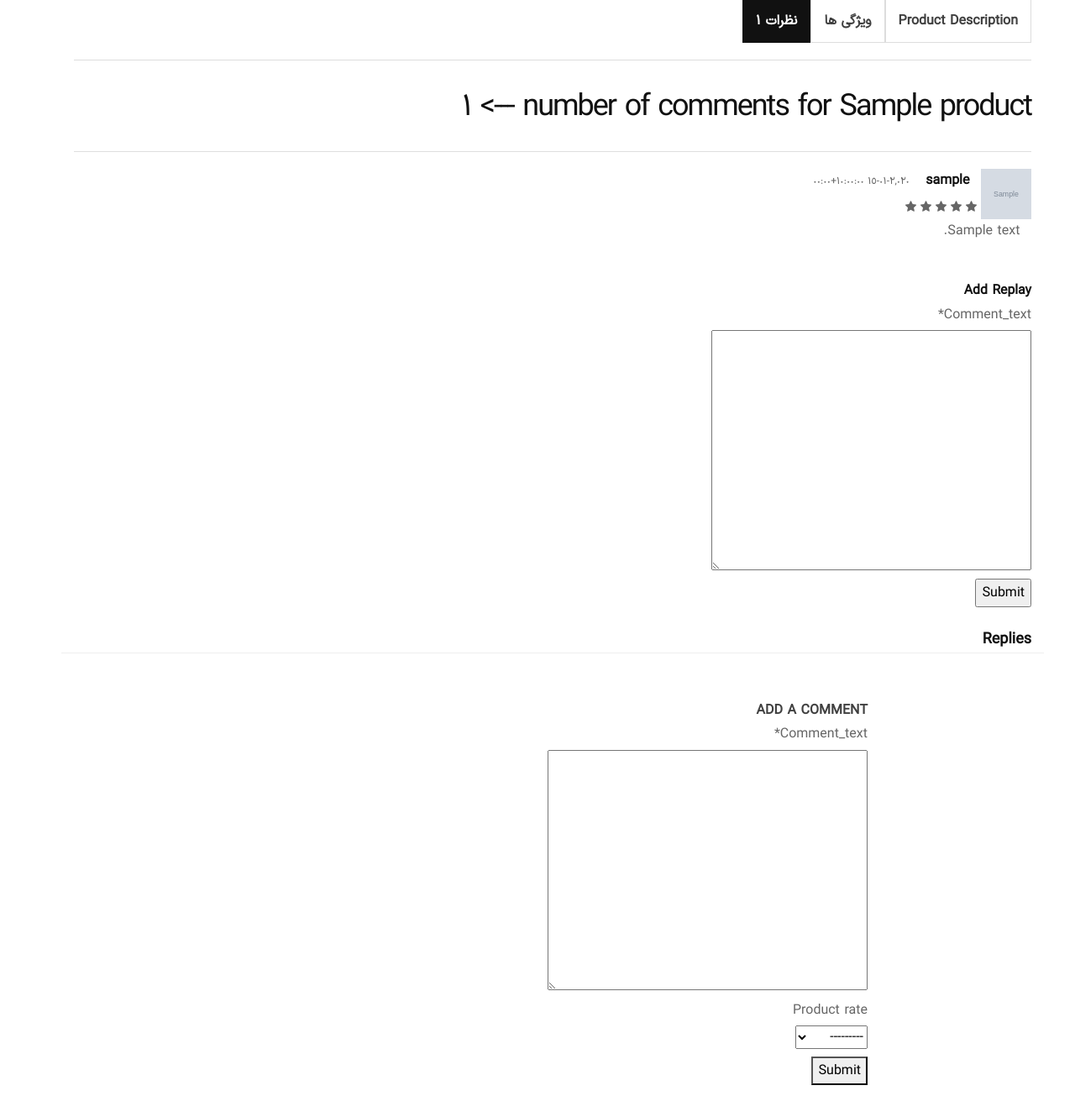
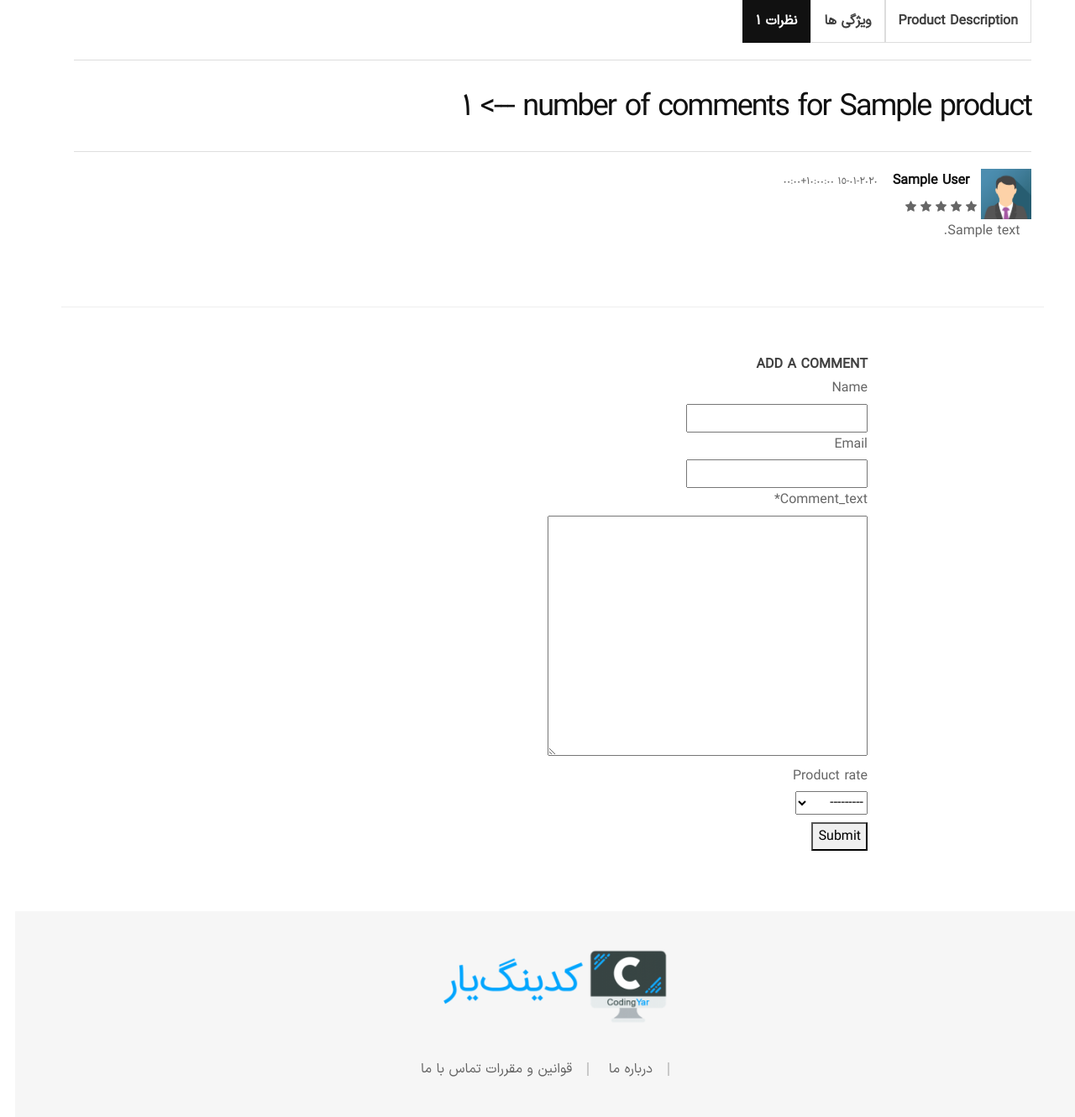
Before and after one commit to shahdin-sh/Django_Ecommerce_Website, a Django app: page /products/1 in a window 1280 px wide, after a click that opens the changed part. Shown: the part 888-2218 px from the top of the page at 84% size. Run offline with Django 4.2, Linux system fonts and the light colour scheme; tables that the repository leaves empty hold one stand-in row (values such as "Sample post"); grey boxes marked "Sample" are stand-in pictures; some libraries are stand-ins or nearby versions; some web fonts are replaced.

Commit message:
split comment section and add guest_comment_section

```diff
--- a/accounts/views.py
+++ b/accounts/views.py
@@ -19,6 +19,8 @@ def signup_view(request):
         user = authenticate(username=username, password=password)
         # login() method takes an HttpRequest object and a User object and saves the user’s ID in the session
         login(request, user)
+        # clear guest session except for shopping cart session
+        request.session['guest_data'].clear()
         return redirect('homepage')
     else:
         form = SignupForm()
--- a/cart/cart.py
+++ b/cart/cart.py
@@ -11,7 +11,6 @@ class ShoppingCart:
         if not shopping_cart:
             # getting cart info from this dic below
             self.session['shopping_cart'] = {}
-
         self.shopping_cart = self.session['shopping_cart']
 
     def add_to_cart(self, product, quantity=1, replace_current_quantity=False):
--- a/cart/views.py
+++ b/cart/views.py
@@ -42,9 +42,6 @@ def add_to_cart_view(request, product_id):
             elif not cleaned_data['inplace']:
                 messages.success(request, 'this product added to your cart successfully')
             # check if quantity of product is bigger than a number of products in database
-            if cleaned_data['quantity'] > product.number_of_products:
-                messages.warning(request, f"the quantity that you've choose is unavaliable, you can't choose higher "
-                                          f"than {product.number_of_products}")
         return redirect('cart:shopping_cart_view')
 
 
--- a/config/settings.py
+++ b/config/settings.py
@@ -183,7 +183,6 @@ CKEDITOR_UPLOAD_PATH = "uploads/"
 CKEDITOR_CONFIGS = {
     'default': {
         'toolbar': None,
-        'width': 300,
     },
 }
 
--- a/product/admin.py
+++ b/product/admin.py
@@ -40,7 +40,8 @@ class ProductAdmin(admin.ModelAdmin):
 
 
 class ProductCommentsAdmin(admin.ModelAdmin):
-    list_display = ['replay_or_comment', 'user', 'text', 'datetime_created', 'is_active', 'parent', 'rate', 'product']
+    list_display = ['replay_or_comment', 'user', 'text', 'datetime_created', 'is_active',
+                    'parent', 'rate', 'product', 'name', 'email']
 
     def replay_or_comment(self, obj):
         if not obj.parent:
--- a/product/forms.py
+++ b/product/forms.py
@@ -1,5 +1,7 @@
 from .models import UserComments
 from django import forms
+from accounts.models import CustomUserModel
+from django.contrib import messages
 
 
 class UserCommentsForm(forms.ModelForm):
@@ -10,3 +12,22 @@ class UserCommentsForm(forms.ModelForm):
     def __init__(self, *args, **kwargs):
         super(UserCommentsForm, self).__init__(*args, **kwargs)
         self.fields['rate'].required = False
+
+
+class GuestCommentForm(forms.ModelForm):
+    class Meta:
+        model = UserComments
+        fields = ['name', 'email', 'text', 'rate']
+
+    # def __init__(self, request, *args, **kwargs):
+    #     super(GuestCommentForm, self).__init__(*args, **kwargs)
+    #     if self.fields['name'] and self.fields['email'] in request.session['guest_data']:
+    #         self.fields['name'].initial = request.session['guest_data']['name']
+    #         self.fields['email'].initial = request.session['guest_data']['email']
+
+    def clean_email(self):
+        email = self.cleaned_data.get('email')
+        if CustomUserModel.objects.filter(email__iexact=email).exists():
+            raise forms.ValidationError('this email has been given before')
+        else:
+            return email
--- a/product/templates/product/product_detail_view.html
+++ b/product/templates/product/product_detail_view.html
@@ -72,7 +72,7 @@
                                 <div class="tab-content product-data-tab__content" id="product-tabContent">
                                     <div class="tab-pane fade show active" id="nav-description" role="tabpanel" aria-labelledby="nav-description-tab">
                                         <div class="product-description text-justify">
-                                            <p>{{ product_detail.product_description }}</p>
+                                            <p>{{ product_detail.product_description|safe }}</p>
                                         </div>
                                     </div>
                                     <div class="tab-pane text-right" id="nav-info" role="tabpanel" aria-labelledby="nav-info-tab">
@@ -109,11 +109,23 @@
                                                         <div class="review__container">
                                                             <div class="review__text">
                                                                 <div class="d-flex flex-sm-row flex-row">
-                                                                    <img src="{{ comment.user.profile_avatar.url }}" alt="Review Avatar" class="review__avatar">
+                                                                     {% if user.is_authenticated %}
+                                                                        <img src="{{ comment.user.profile_avatar.url }}"
+                                                                             alt="User Avatar" class="review__avatar">
+                                                                     {% else %}
+                                                                          <img src="default/img_avatar.png"
+                                                                             alt="Guest Avatar" class="review__avatar">
+                                                                     {% endif %}
                                                                     <div>
                                                                         <div class="review__meta" dir="ltr">
-                                                                             <span class="review__published-date">{{ comment.datetime_created|to_jalali:'%Y/%m/%d'|intcomma:False|translate_number }}</span>
+                                                                             <span class="review__published-date">
+                                                                                 {{ comment.datetime_created|to_jalali:'%Y/%m/%d'|translate_number }}
+                                                                             </span>
+                                                                            {% if user.is_authenticated %}
                                                                                 <strong class="review__author px-4">{{ comment.user.username }}</strong>
+                                                                            {% else %}
+                                                                                 <strong class="review__author px-4">{{ comment.name }}</strong>
+                                                                            {% endif %}
                                                                         </div>
                                                                           {% if comment in user.comments.all %}
                                                                             <span>
@@ -159,6 +171,7 @@
                                                         </div>
                                                     </li>
                                                     <br>
+                                                    {% if user.is_authenticated %}
                                                         <h3>{% translate 'Add Replay' %}</h3>
                                                          <form action="" method="post">
                                                              {% csrf_token %}
@@ -167,7 +180,9 @@
                                                             <input type="hidden" name="parent_id" value="{{ comment.id }}">
                                                             <input type="submit" value="{% translate 'Submit' %}">
                                                          </form>
+                                                    {% endif %}
                                                     <br>
+                                                    {% if comment.replies.all.exists %}
                                                         <h2>{% translate 'Replies' %}</h2>
                                                         {% for replay in comment.replies.all %}
                                                         <div class="d-flex flex-sm-row flex-row">
@@ -176,7 +191,7 @@
                                                                 <div class="review__meta">
                                                                     <strong class="review__author px-4">{{ replay.user.username }}</strong>
                                                                     <span class="review__dash">-</span>
-                                                                <span class="review__published-date">{{ replay.datetime_created|to_jalali:'%Y/%m/%d'|intcomma:False|translate_number }}</span>
+                                                                    <span class="review__published-date">{{ replay.datetime_created|to_jalali:'%Y/%m/%d'|translate_number }}</span>
                                                                 </div>
                                                             </div>
                                                         </div>
@@ -184,6 +199,7 @@
                                                             {{ replay.text }}
                                                         </p>
                                                         {% endfor %}
+                                                    {% endif %}
                                                 {% endfor %}
                                             </ul>
                                             <div class="review-form-wrapper">
@@ -192,12 +208,25 @@
                                                     <div class="col-lg-8 m-auto">
                                                         <span class="reply-title pull-right">{% translate 'Add a Comment' %}</span>
                                                         <br>
-                                                        <form action="" class="form text-right" method="post">
+                                                        {% if user.is_authenticated %}
+                                                            <form action=""
+                                                                  class="form text-right" method="post">
                                                                 {% csrf_token %}
                                                                 {{ comment_form|crispy }}
                                                                   <button type="submit" value="yes"
-                                                                onclick="this.disabled=true;this.form.submit();" class="mt-3">{% translate 'Submit' %}</button>
+                                                                    onclick="this.disabled=true;this.form.submit();"
+                                                                          class="mt-3">{% translate 'Submit' %}</button>
                                                             </form>
+                                                        {% else %}
+                                                            <form action="{% url 'guest_comment_system' product_detail.id %}"
+                                                              class="form text-right" method="post">
+                                                                {% csrf_token %}
+                                                                {{ guest_comment_form|crispy }}
+                                                                  <button type="submit" value="yes"
+                                                                    onclick="this.disabled=true;this.form.submit();"
+                                                                          class="mt-3">{% translate 'Submit' %}</button>
+                                                            </form>
+                                                        {% endif %}
                                                     </div>
                                                 </div>
                                             </div>
--- a/product/templates/product/products_list_view.html
+++ b/product/templates/product/products_list_view.html
@@ -1,6 +1,7 @@
 {% extends '_base.html' %}
 {% load i18n %}
 {% load english_to_persian_translate_tags %}
+{% load humanize %}
 
 {% block content %}
     <body>
@@ -70,7 +71,7 @@
                                                                 <a href="{{ product.get_absolute_url }}">{{ product.product_title }}</a>
                                                             </h3>
                                                             <div class="product-price-wrapper mb--30">
-                                                                <span class="money">{{ product.product_price|translate_number }} تومان</span>
+                                                                <span class="money">{{ product.product_price|intcomma:False|translate_number }} تومان</span>
                                                             </div>
                                                             <div class="product-price-wrapper mb--30">
                                                                 <span class="money">{{ product.product_classification }}</span>
--- a/product/urls.py
+++ b/product/urls.py
@@ -4,6 +4,7 @@ from .views import *
 urlpatterns = [
     path('', products_list_view, name='products_list_view'),
     path('<int:pk>', product_detail_view, name='product_detail_view'),
+    path('<int:pk>/guest_comments', comment_system_for_guests, name='guest_comment_system'),
     path('<int:pk>/edit_comment/<int:comment_id>', edit_use_comments, name='edit_user_comments'),
     path('<int:pk>/delete_comment/<int:comment_id>', delete_user_comments, name='delete_user_comments'),
     path('<int:pk>/like_product', user_likes_on_products, name='user_likes_on_product'),
--- a/product/views.py
+++ b/product/views.py
@@ -1,12 +1,15 @@
 from django.shortcuts import render, redirect, get_object_or_404, HttpResponseRedirect
 from .models import Product, UserComments
 from django.core.paginator import Paginator
-from .forms import UserCommentsForm
+from .forms import UserCommentsForm, GuestCommentForm
 from django.contrib import messages
 from django.utils.translation import gettext as _
 from django.http import Http404
 from cart.forms import AddToCartProductForm
 from cart.cart import ShoppingCart
+from django.views.decorators.http import require_POST
+
+
 
 
 def products_list_view(request):
@@ -23,13 +26,13 @@ def products_list_view(request):
 
 
 def product_detail_view(request, pk):
+    print(request.session.values())
     products = Product.product_manager.all()
     product_detail = get_object_or_404(products, pk=pk)
-    comments = UserComments.custom_comment_manager.all().order_by('-datetime_created')
-    # comment section for user started
+    comments = UserComments.custom_comment_manager.filter(product_id=pk).order_by('-datetime_created')
+    # comment section for user start
     if request.method == 'POST':
         comment_form = UserCommentsForm(request.POST)
-
         if comment_form.is_valid():
             # Replay section
             parent_obj = None
@@ -49,30 +52,58 @@ def product_detail_view(request, pk):
                     # assign parent_obj to replay comment
                     replay_comment.parent = parent_obj
             # End of replay section
-            new_comment = comment_form.save(commit=False)
-            new_comment.product = product_detail
-            new_comment.user = request.user
-            new_comment.save()
+            new_user_comment = comment_form.save(commit=False)
+            new_user_comment.product = product_detail
+            new_user_comment.user = request.user
+            new_user_comment.save()
             messages.success(request, _('your comment saved successfully'))
             return redirect('product_detail_view', pk=pk)
-
     else:
         comment_form = UserCommentsForm()
-    # end of comment section
-    # check if this product is in the shopping cart or not
+    try:
+        guest_comment_form = GuestCommentForm(initial={
+                'name': request.session['guest_data']['name'],
+                'email': request.session['guest_data']['email']
+            })
+    except KeyError:
+        guest_comment_form = GuestCommentForm()
+    # check if this product is in the shopping cart or not, defined is in the cart method
     shopping_cart = ShoppingCart(request)
     cart_keys = shopping_cart.shopping_cart.keys()
-    print(cart_keys)
     is_in_the_cart = Product.objects.filter(id__in=cart_keys, pk=pk).exists()
-    # a dic for context
-    dic = {
+    context = {
         'product_detail': product_detail,
         'comment_form': comment_form,
         'comments': comments,
+        # checking if guest data exists
+        'guest_comment_form': guest_comment_form,
         'add_to_cart_form': AddToCartProductForm(request.POST, product_stock=product_detail.number_of_products),
         'is_in_the_cart': is_in_the_cart,
     }
-    return render(request, 'product/product_detail_view.html', dic)
+    return render(request, 'product/product_detail_view.html', context)
+
+
+@require_POST
+def comment_system_for_guests(request, pk):
+    # initializing guest data
+    request.session.get('guest_data')
+    if not request.session.get('guest_data'):
+        request.session['guest_data'] = {}
+    guest_data = request.session['guest_data']
+    product = get_object_or_404(Product.product_manager, pk=pk)
+    if request.method == 'POST':
+        comment_form = GuestCommentForm(request.POST)
+        if comment_form.is_valid():
+            cleaned_data = comment_form.cleaned_data
+            new_comment = comment_form.save(commit=False)
+            guest_data['name'] = cleaned_data['name']
+            guest_data['email'] = cleaned_data['email']
+            guest_data['session_key'] = request.session.session_key
+            request.session.save()
+            print(f'guest_data: {guest_data}')
+            new_comment.product = product
+            new_comment.save()
+            return redirect('product_detail_view', pk=pk)
 
 
 def edit_use_comments(request, pk, comment_id):
```
Also changed, not shown: product/models.py (+5 -2 lines), product/tests/test_views.py (+11 -13 lines), product/locale/fa/LC_MESSAGES/django.po, product/migrations/0028_remove_product_product_description.py (added), product/migrations/0029_product_product_description.py (added), product/migrations/0030_usercomments_email_for_guest_and_more.py (added), product/migrations/0031_remove_usercomments_email_for_guest_and_more.py (added), product/migrations/0032_usercomments_email_usercomments_guest_session_and_more.py (added), product/migrations/0033_remove_usercomments_guest_session.py (added), 1 other file. Lines whose indentation alone changed are shown as unchanged.
